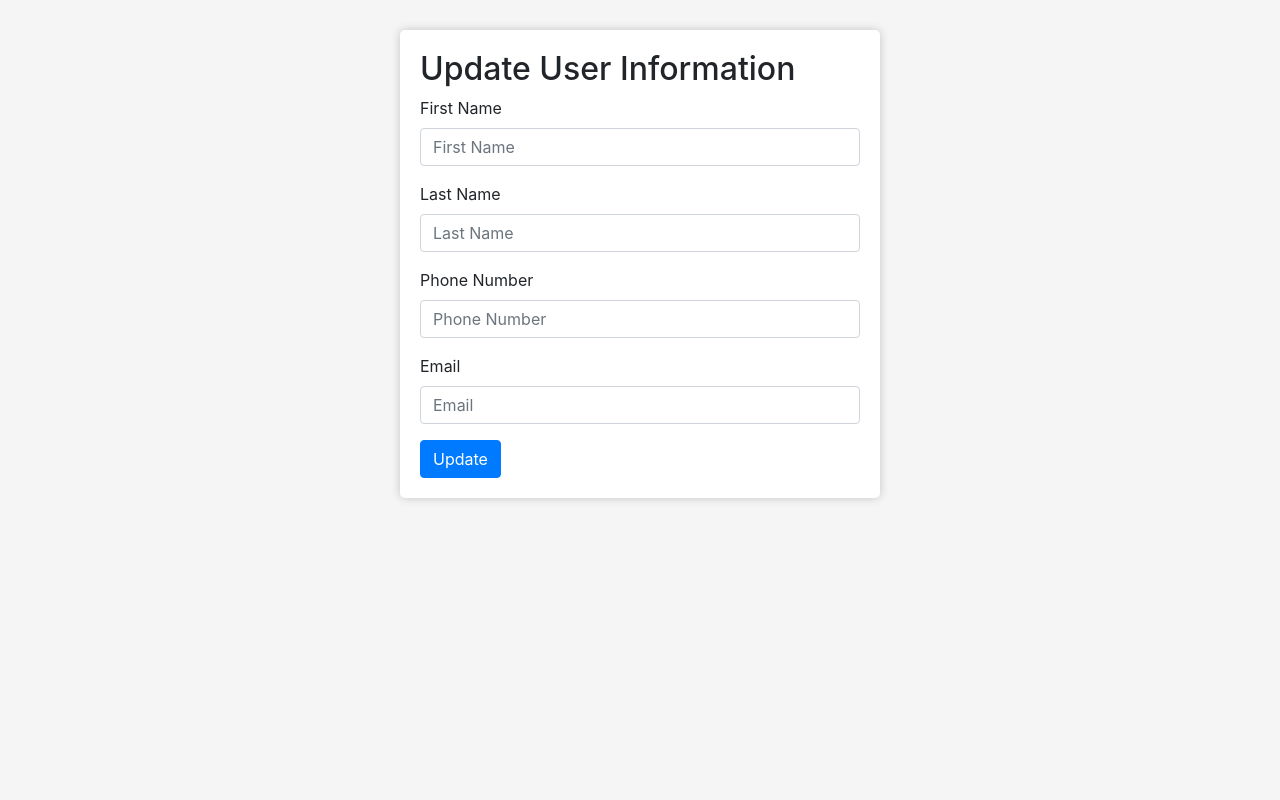
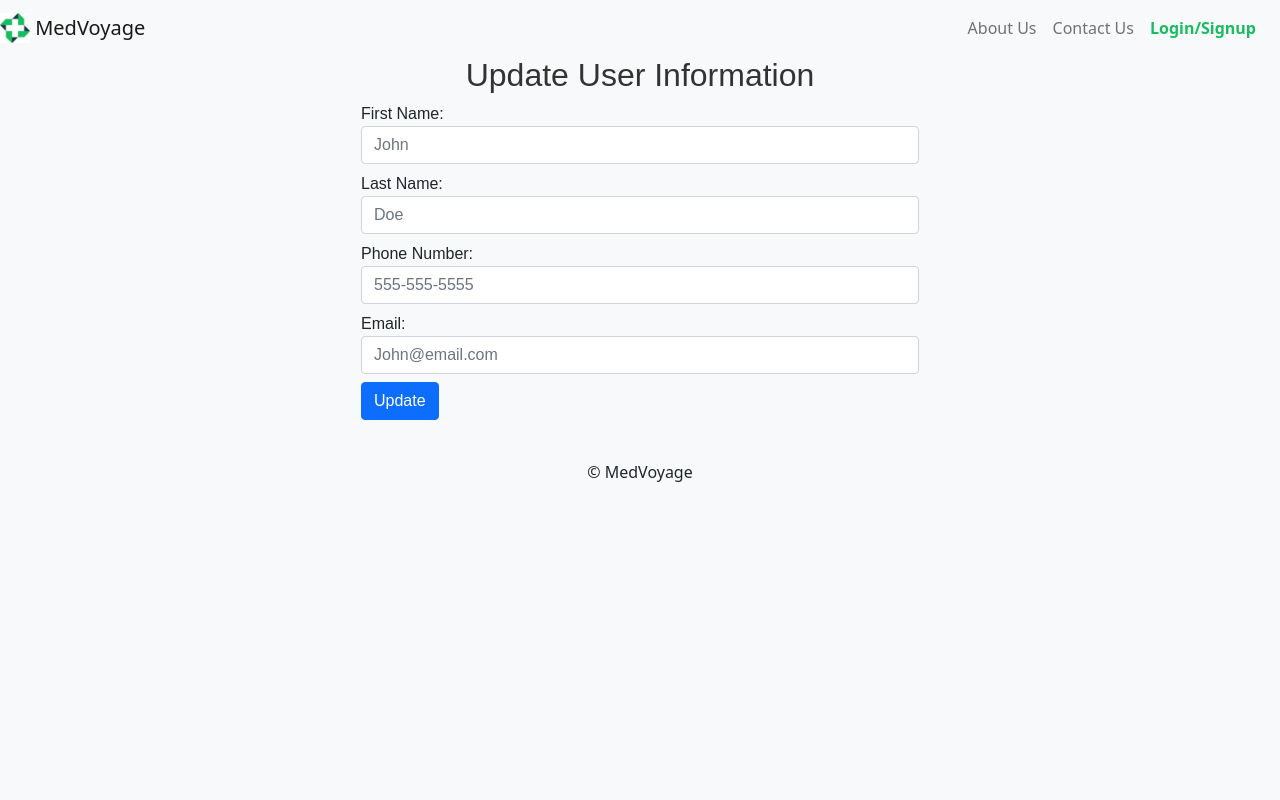
Before and after one commit to kalyancheerla/MedVoyage, a Django app: template src/main/templates/updateform.html in a window 1280 px wide. Run offline with Django 4.2, Linux system fonts and the light colour scheme; the template is opened without the code that fills it, so the values that code supplies are empty.

Commit message:
Updated a few changes in update form

```diff
--- a/src/main/templates/updateform.html
+++ b/src/main/templates/updateform.html
@@ -1,60 +1,53 @@
-<!DOCTYPE html>
-<html lang="en">
-<head>
-    <meta charset="UTF-8">
-    <meta name="viewport" content="width=device-width, initial-scale=1.0">
-    <title>Update User Information</title>
+{% extends "base.html" %}
+{% block content %}
+<div class="container mx-auto">
+    <h2 class="text-center">Update User Information</h2>
+    <form method="post">
+        {% csrf_token %}
 
-    <!-- Add Bootstrap CSS -->
-    <link rel="stylesheet" href="https://cdn.jsdelivr.net/npm/bootstrap@4.5.2/dist/css/bootstrap.min.css">
+        <div class="form-group col-md-6 mx-auto mt-2">
+            <label for="id_firstname">First Name:</label>
+            <input type="text" name="first_name" class="form-control" id="id_firstname" placeholder="John" value="{{ user.first_name }}">
+            {% if form.first_name.errors %}
+                <div class="alert alert-danger">
+                    {{ form.first_name.errors }}
+                </div>
+            {% endif %}
+        </div>
 
-    <!-- Add Custom CSS -->
-    <style>
-        /* Add your custom styles here */
-        body {
-            background-color: #f5f5f5;
-        }
-        .form-container {
-            margin: 30px;
-            background-color: #fff;
-            padding: 20px;
-            border-radius: 5px;
-            box-shadow: 0 0 10px rgba(0, 0, 0, 0.2);
-        }
-    </style>
-</head>
-<body>
-    <div class="container">
-        <div class="row justify-content-center">
-            <div class="col-md-6">
-                <div class="form-container">
-                    <h2>Update User Information</h2>
-                    <form>
-                        <div class="form-group">
-                            <label for="firstname">First Name</label>
-                            <input type="text" class="form-control" id="firstname" placeholder="First Name">
-                        </div>
-                        <div class="form-group">
-                            <label for="lastname">Last Name</label>
-                            <input type="text" class="form-control" id="lastname" placeholder="Last Name">
-                        </div>
-                        <div class="form-group">
-                            <label for="phonenumber">Phone Number</label>
-                            <input type="tel" class="form-control" id="phonenumber" placeholder="Phone Number">
-                        </div>
-                        <div class="form-group">
-                            <label for="email">Email</label>
-                            <input type="email" class="form-control" id="email" placeholder="Email">
-                        </div>
-                        <button type="submit" class="btn btn-primary">Update</button>
-                    </form>
+        <div class="form-group col-md-6 mx-auto mt-2">
+            <label for="id_lastname">Last Name:</label>
+            <input type="text" name="last_name" class="form-control" id="id_lastname" placeholder="Doe" value="{{ user.last_name }}">
+            {% if form.last_name.errors %}
+                <div class="alert alert-danger">
+                    {{ form.last_name.errors }}
                 </div>
-            </div>
+            {% endif %}
         </div>
-    </div>
 
-    <!-- Add Bootstrap JS and jQuery (optional) -->
-    <script src="https://code.jquery.com/jquery-3.5.1.slim.min.js"></script>
-    <script src="https://cdn.jsdelivr.net/npm/bootstrap@4.5.2/dist/js/bootstrap.min.js"></script>
-</body>
-</html>
+        <div class="form-group col-md-6 mx-auto mt-2">
+            <label for="id_phonenumber">Phone Number:</label>
+            <input type="tel" name="phone_number" class="form-control" id="id_phonenumber" placeholder="555-555-5555" value="{{ user.phone_number }}">
+            {% if form.phone_number.errors %}
+                <div class="alert alert-danger">
+                    {{ form.phone_number.errors }}
+                </div>
+            {% endif %}
+        </div>
+
+        <div class="form-group col-md-6 mx-auto mt-2">
+            <label for="id_email">Email:</label>
+            <input type="email" name="email" class="form-control" id="id_email" placeholder="John@email.com" required value="{{ user.email }}">
+            {% if form.email.errors %}
+                <div class="alert alert-danger">
+                    {{ form.email.errors }}
+                </div>
+            {% endif %}
+        </div>
+
+        <div class="form-group col-md-6 mx-auto mt-2">
+            <button type="submit" class="btn btn-primary col-mt-3 mx-auto">Update</button>
+        </div>
+    </form>
+</div>
+{% endblock %}
```
